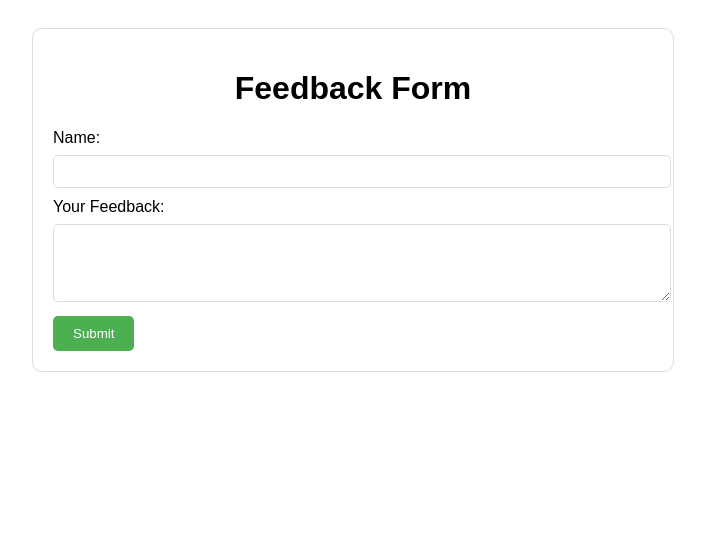
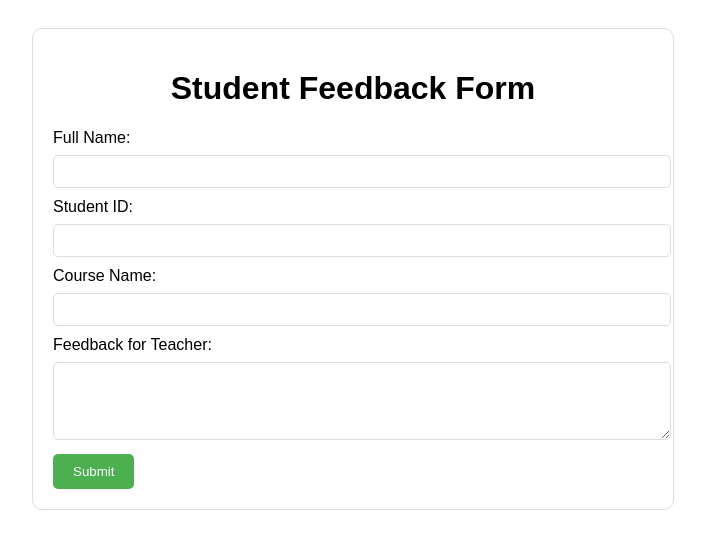
Before and after one commit to Wen-course/nifatest, a plain HTML site: page index.html in a window 1280 px wide. Shown: the whole page, without its empty margins (287-992 px from the left). Drawn offline with Linux system fonts and the light colour scheme.

Commit message:
Update index.html

```diff
--- a/index.html
+++ b/index.html
@@ -3,7 +3,7 @@
 <head>
     <meta charset="UTF-8">
     <meta name="viewport" content="width=device-width, initial-scale=1.0">
-    <title>Feedback Form</title>
+    <title>Student Feedback Form</title>
     <style>
         body {
             font-family: Arial, sans-serif;
@@ -45,17 +45,23 @@
 </head>
 <body>
     <div class="container">
-        <h1>Feedback Form</h1>
+        <h1>Student Feedback Form</h1>
         <!-- Form that submits to Netlify Forms -->
-        <form name="feedback-form" method="POST" netlify>
+        <form name="student-feedback" method="POST" data-netlify="true">
             <!-- Hidden field to enable Netlify Forms -->
-            <input type="hidden" name="form-name" value="feedback-form">
+            <input type="hidden" name="form-name" value="student-feedback">
 
-            <label for="name">Name:</label>
-            <input type="text" id="name" name="name" required>
+            <label for="studentName">Full Name:</label>
+            <input type="text" id="studentName" name="studentName" required>
 
-            <label for="feedback">Your Feedback:</label>
-            <textarea id="feedback" name="feedback" rows="4" required></textarea>
+            <label for="studentId">Student ID:</label>
+            <input type="text" id="studentId" name="studentId" required>
+
+            <label for="course">Course Name:</label>
+            <input type="text" id="course" name="course" required>
+
+            <label for="teacherFeedback">Feedback for Teacher:</label>
+            <textarea id="teacherFeedback" name="teacherFeedback" rows="4" required></textarea>
 
             <button type="submit">Submit</button>
         </form>
```
